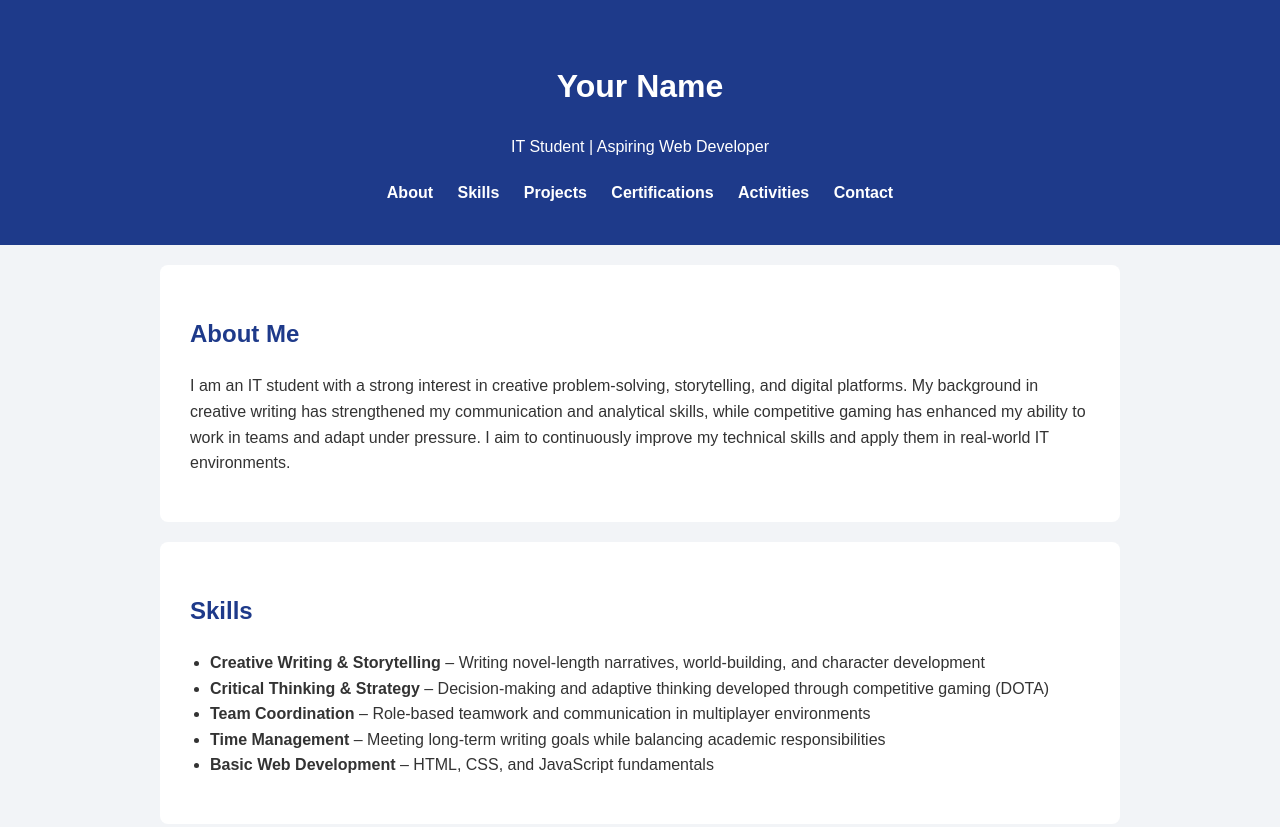
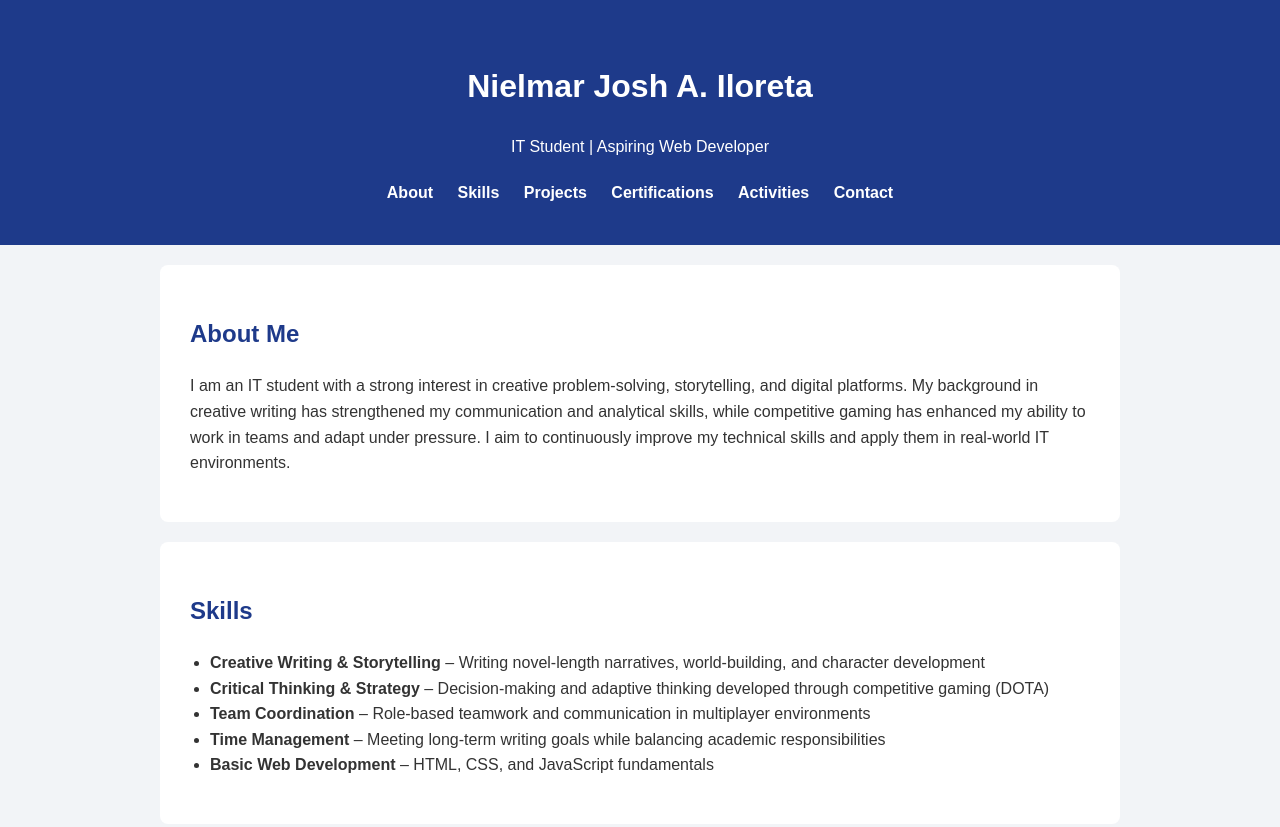
Before and after one commit to NielmarJosh/Academic-Portal, a plain HTML site: page index.html in a window 1280 px wide. Shown: the top 827 px of the page. Drawn offline with Linux system fonts and the light colour scheme.

Commit message:
Update index.html

```diff
--- a/index.html
+++ b/index.html
@@ -79,7 +79,7 @@
 <body>
 
 <header>
-  <h1>Your Name</h1>
+  <h1>Nielmar Josh A. Iloreta</h1>
   <p>IT Student | Aspiring Web Developer</p>
 
   <nav>
```
